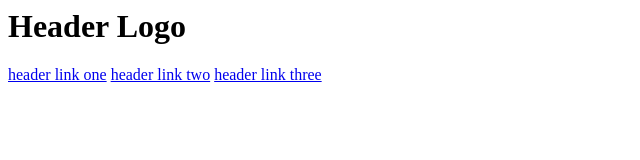
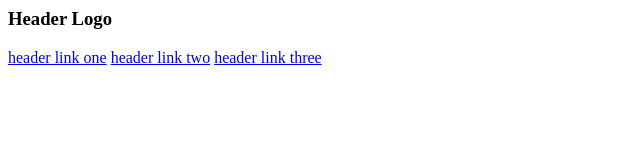
Before and after one commit to jclay98/Landing-Page, a plain HTML site: page index.html in a window 1280 px wide. Shown: the whole page, without its empty margins (0-640 px from the left). Drawn offline with Linux system fonts and the light colour scheme.

Commit message:
setting up divs for header

```diff
--- a/index.html
+++ b/index.html
@@ -2,16 +2,34 @@
 <!-- This is a replicated project for demonstration of skills-->
 <html>
     <head>
+        <meta charset="UTF-8" />
+        <meta http-equiv="X-UA-Compatible" content="IE=edge" />
+        <meta name="viewport" content="width=device-width, initial-scale=1.0" />
+        <meta name="author" content="Jenine Clay">
+        <title>Landing Page</title>
 
+        <link rel="stylesheet" type="text/css" href="styles.css" />
     </head>
     <body>
-        <header>
-            <h1>Header Logo</h1>
-            <link header link one>
-            <a href="header link one">header link one</a>
-            <a href="header link two">header link two</a>
-            <a href="header link three">header link three</a>
-        </header>
+        <div id="container">
+            <div id="toprow">
+                <header>
+                    <h3>Header Logo</h3>
+                </header>
+                <div id="menubar">
+                    <nav>
+                        <a href="header link one">header link one</a>
+                        <a href="header link two">header link two</a>
+                        <a href="header link three">header link three</a>
+                    </nav>
+                </div>
+                <!-- closes menu bar-->
+            </div>
+            <!-- closes top row-->
+
+
+        <div id="hero"></div>
+        </div>
     </body>
 
 
```
